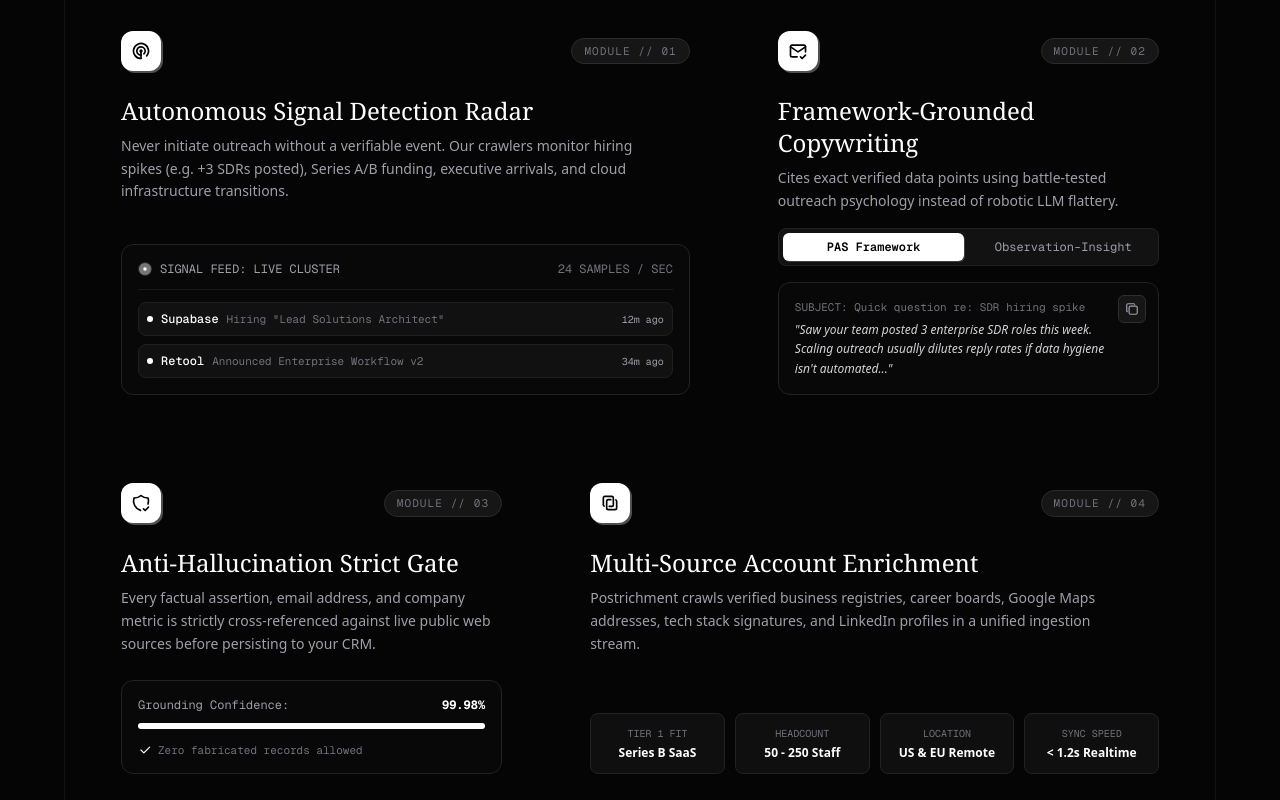
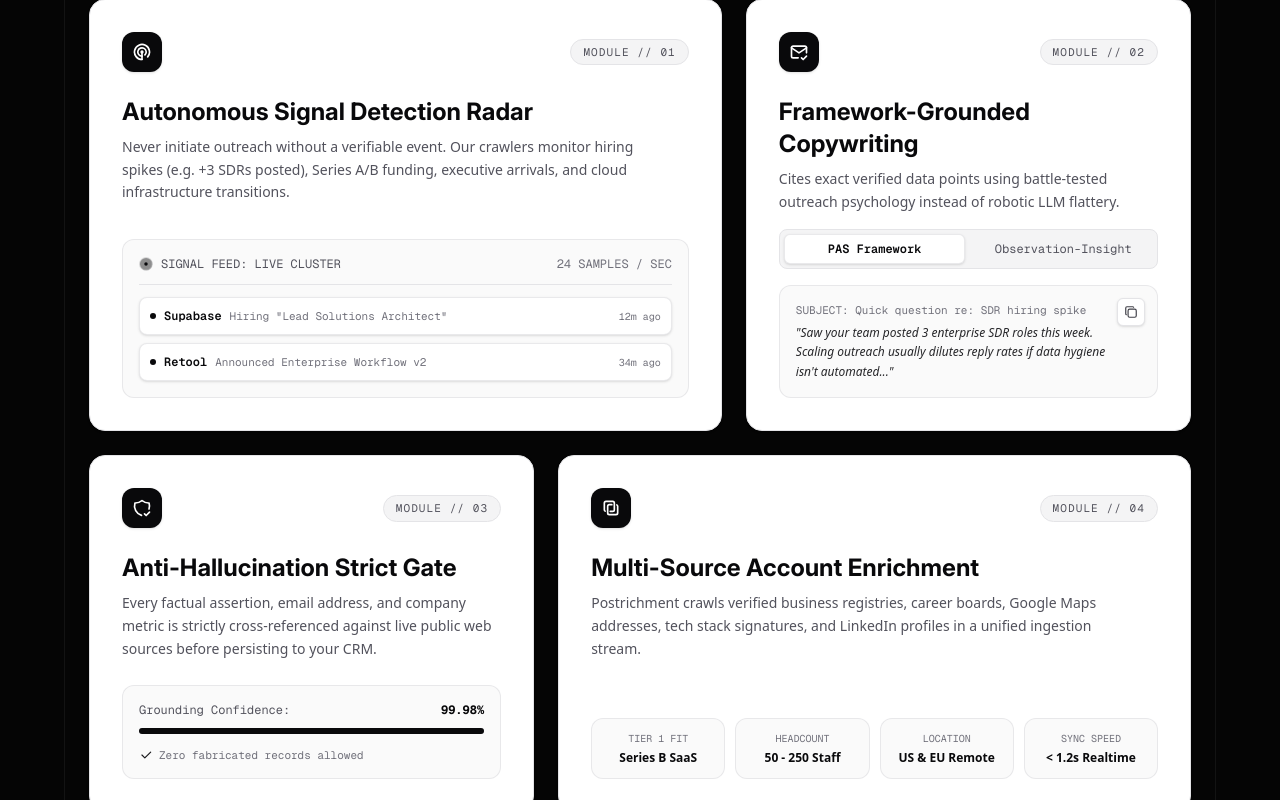
Before and after one commit to fit-edoc/prostichemet, a Next.js app in the folder frontend/: page / in a window 1280 px wide. Shown: the part 4520-5320 px from the top of the page. Built offline with nearby package versions, Linux system fonts and the light colour scheme; no server answers; a web font is replaced by a local one.

Commit message:
feat(landing): overhaul FeatureGrid with 6-card zinc adaptive elevation surfaces

```diff
--- a/frontend/src/components/landing/FeatureGrid.tsx
+++ b/frontend/src/components/landing/FeatureGrid.tsx
@@ -25,19 +25,19 @@ export function FeatureGrid() {
 
   return (
     <section id="features" className="w-full py-24 max-w-7xl mx-auto px-6">
-      {/* Section Header in Young Serif */}
+      {/* Section Header */}
       <div className="text-center max-w-3xl mx-auto mb-16">
-        <div className="inline-flex items-center gap-2 px-3 py-1 rounded-full bg-[#121212] border border-[#262626] text-xs font-mono uppercase tracking-wider text-zinc-400 mb-4">
-          <IconBolt className="w-3.5 h-3.5 text-white" />
+        <div className="inline-flex items-center gap-2 px-3.5 py-1 rounded-full bg-zinc-100 border border-zinc-200 text-xs font-mono uppercase tracking-wider text-zinc-700 mb-4 shadow-sm">
+          <IconBolt className="w-3.5 h-3.5 text-zinc-900" />
           <span>Bento Architecture Matrix</span>
         </div>
 
-        <h2 className="font-serif text-3xl sm:text-5xl text-white tracking-tight leading-tight">
+        <h2 className="font-inter font-bold text-3xl sm:text-5xl text-zinc-950 tracking-tight leading-tight">
           Engineered for high-conviction meetings,{" "}
-          <span className="font-editorial italic text-zinc-400">not noisy spray-and-pray.</span>
+          <span className="italic font-normal text-zinc-500">not noisy spray-and-pray.</span>
         </h2>
 
-        <p className="text-sm sm:text-base text-zinc-400 mt-4 leading-relaxed max-w-2xl mx-auto">
+        <p className="font-inter text-sm sm:text-base text-zinc-600 mt-4 leading-relaxed max-w-2xl mx-auto">
           Postrichment replaces fragile scraping scripts with autonomous multi-agent research nodes, vector grounding, and trigger-first synthesis.
         </p>
       </div>
@@ -46,32 +46,32 @@ export function FeatureGrid() {
       <div className="grid grid-cols-1 md:grid-cols-12 gap-6">
 
         {/* Module 1: Autonomous Signal Radar (7 cols) */}
-        <div className="md:col-span-7 bento-card p-6 md:p-8 flex flex-col justify-between group">
+        <div className="md:col-span-7 rounded-2xl bg-white border border-zinc-200 p-6 md:p-8 shadow-sm hover:shadow-md hover:border-zinc-300 transition-all flex flex-col justify-between group">
           <div>
             <div className="flex items-center justify-between mb-6">
-              <div className="w-10 h-10 rounded-xl bg-white text-black flex items-center justify-center font-bold shadow-[2px_2px_0px_rgba(255,255,255,0.3)]">
+              <div className="w-10 h-10 rounded-xl bg-zinc-950 text-white flex items-center justify-center font-bold shadow-sm">
                 <IconRadar2 className="w-5 h-5" />
               </div>
-              <span className="text-[11px] font-mono uppercase tracking-widest text-zinc-500 bg-[#161616] px-3 py-1 rounded-full border border-[#2B2B2B]">
+              <span className="text-[11px] font-mono uppercase tracking-widest text-zinc-600 bg-zinc-100 px-3 py-1 rounded-full border border-zinc-200">
                 MODULE // 01
               </span>
             </div>
 
-            <h3 className="font-serif text-xl sm:text-2xl text-white mb-2">
+            <h3 className="font-inter font-bold text-xl sm:text-2xl text-zinc-950 mb-2">
               Autonomous Signal Detection Radar
             </h3>
-            <p className="text-xs sm:text-sm text-zinc-400 leading-relaxed max-w-lg mb-6">
+            <p className="text-xs sm:text-sm text-zinc-600 leading-relaxed max-w-lg mb-6">
               Never initiate outreach without a verifiable event. Our crawlers monitor hiring spikes (e.g. +3 SDRs posted), Series A/B funding, executive arrivals, and cloud infrastructure transitions.
             </p>
           </div>
 
           {/* Interactive Radar Telemetry Widget with SVG Fill Animation */}
-          <div className="p-4 rounded-xl bg-[#080808] border border-[#222222] relative overflow-hidden">
-            <div className="flex items-center justify-between pb-3 border-b border-[#1A1A1A] text-xs font-mono text-zinc-400">
+          <div className="p-4 rounded-xl bg-zinc-50 border border-zinc-200/80 relative overflow-hidden">
+            <div className="flex items-center justify-between pb-3 border-b border-zinc-200 text-xs font-mono text-zinc-600">
               <span className="flex items-center gap-2">
                 <svg className="w-3.5 h-3.5" viewBox="0 0 24 24">
-                  <circle cx="12" cy="12" r="10" fill="#ffffff" className="svg-animated-pulse" />
-                  <circle cx="12" cy="12" r="3" fill="#ffffff" />
+                  <circle cx="12" cy="12" r="10" fill="#09090B" className="svg-animated-pulse" />
+                  <circle cx="12" cy="12" r="3" fill="#09090B" />
                 </svg>
                 <span>SIGNAL FEED: LIVE CLUSTER</span>
               </span>
@@ -79,52 +79,54 @@ export function FeatureGrid() {
             </div>
 
             <div className="space-y-2 pt-3 font-mono text-xs">
-              <div className="flex items-center justify-between p-2 rounded-lg bg-[#111111] border border-[#1F1F1F]">
+              <div className="flex items-center justify-between p-2.5 rounded-lg bg-white border border-zinc-200/80 shadow-sm">
                 <div className="flex items-center gap-2 truncate">
-                  <span className="w-1.5 h-1.5 rounded-full bg-white" />
-                  <span className="text-white font-medium">Supabase</span>
+                  <span className="w-1.5 h-1.5 rounded-full bg-zinc-950" />
+                  <span className="text-zinc-950 font-semibold">Supabase</span>
                   <span className="text-zinc-500 text-[11px]">Hiring "Lead Solutions Architect"</span>
                 </div>
-                <span className="text-[10px] text-zinc-400 shrink-0">12m ago</span>
+                <span className="text-[10px] text-zinc-500 shrink-0">12m ago</span>
               </div>
 
-              <div className="flex items-center justify-between p-2 rounded-lg bg-[#111111] border border-[#1F1F1F]">
+              <div className="flex items-center justify-between p-2.5 rounded-lg bg-white border border-zinc-200/80 shadow-sm">
                 <div className="flex items-center gap-2 truncate">
-                  <span className="w-1.5 h-1.5 rounded-full bg-white" />
-                  <span className="text-white font-medium">Retool</span>
+                  <span className="w-1.5 h-1.5 rounded-full bg-zinc-950" />
+                  <span className="text-zinc-950 font-semibold">Retool</span>
                   <span className="text-zinc-500 text-[11px]">Announced Enterprise Workflow v2</span>
                 </div>
-                <span className="text-[10px] text-zinc-400 shrink-0">34m ago</span>
+                <span className="text-[10px] text-zinc-500 shrink-0">34m ago</span>
               </div>
             </div>
           </div>
         </div>
 
         {/* Module 2: PAS Copywriting Studio (5 cols) */}
-        <div className="md:col-span-5 bento-card p-6 md:p-8 flex flex-col justify-between group">
+        <div className="md:col-span-5 rounded-2xl bg-white border border-zinc-200 p-6 md:p-8 shadow-sm hover:shadow-md hover:border-zinc-300 transition-all flex flex-col justify-between group">
           <div>
             <div className="flex items-center justify-between mb-6">
-              <div className="w-10 h-10 rounded-xl bg-white text-black flex items-center justify-center font-bold shadow-[2px_2px_0px_rgba(255,255,255,0.3)]">
+              <div className="w-10 h-10 rounded-xl bg-zinc-950 text-white flex items-center justify-center font-bold shadow-sm">
                 <IconMailCheck className="w-5 h-5" />
               </div>
-              <span className="text-[11px] font-mono uppercase tracking-widest text-zinc-500 bg-[#161616] px-3 py-1 rounded-full border border-[#2B2B2B]">
+              <span className="text-[11px] font-mono uppercase tracking-widest text-zinc-600 bg-zinc-100 px-3 py-1 rounded-full border border-zinc-200">
                 MODULE // 02
               </span>
             </div>
 
-            <h3 className="font-serif text-xl sm:text-2xl text-white mb-2">
+            <h3 className="font-inter font-bold text-xl sm:text-2xl text-zinc-950 mb-2">
               Framework-Grounded Copywriting
             </h3>
-            <p className="text-xs sm:text-sm text-zinc-400 leading-relaxed mb-4">
+            <p className="text-xs sm:text-sm text-zinc-600 leading-relaxed mb-4">
               Cites exact verified data points using battle-tested outreach psychology instead of robotic LLM flattery.
             </p>
 
             {/* Framework Switcher Tabs */}
-            <div className="flex items-center gap-2 mb-4 p-1 rounded-lg bg-[#121212] border border-[#222222]">
+            <div className="flex items-center gap-2 mb-4 p-1 rounded-lg bg-zinc-100 border border-zinc-200">
               <button
                 onClick={() => setActiveTab("pas")}
                 className={`flex-1 py-1.5 text-xs font-mono rounded-md transition-all cursor-pointer ${
-                  activeTab === "pas" ? "bg-white text-black font-semibold shadow-[1px_1px_0px_rgba(255,255,255,0.2)]" : "text-zinc-400 hover:text-white"
+                  activeTab === "pas"
+                    ? "bg-white text-zinc-950 font-semibold shadow-sm border border-zinc-200/80"
+                    : "text-zinc-600 hover:text-zinc-950"
                 }`}
               >
                 PAS Framework
@@ -132,7 +134,9 @@ export function FeatureGrid() {
               <button
                 onClick={() => setActiveTab("observation")}
                 className={`flex-1 py-1.5 text-xs font-mono rounded-md transition-all cursor-pointer ${
-                  activeTab === "observation" ? "bg-white text-black font-semibold shadow-[1px_1px_0px_rgba(255,255,255,0.2)]" : "text-zinc-400 hover:text-white"
+                  activeTab === "observation"
+                    ? "bg-white text-zinc-950 font-semibold shadow-sm border border-zinc-200/80"
+                    : "text-zinc-600 hover:text-zinc-950"
                 }`}
               >
                 Observation-Insight
@@ -141,19 +145,19 @@ export function FeatureGrid() {
           </div>
 
           {/* Interactive Snippet Box with Copy Microinteraction */}
-          <div className="p-4 rounded-xl bg-[#080808] border border-[#222222] relative">
+          <div className="p-4 rounded-xl bg-zinc-50 border border-zinc-200/80 relative">
             <button
               onClick={handleCopy}
-              className="absolute top-3 right-3 p-1.5 rounded-md bg-[#161616] hover:bg-[#202020] text-zinc-400 hover:text-white transition-colors cursor-pointer border border-[#2E2E2E]"
+              className="absolute top-3 right-3 p-1.5 rounded-md bg-white hover:bg-zinc-100 text-zinc-600 hover:text-black transition-colors cursor-pointer border border-zinc-200 shadow-sm"
               title="Copy snippet"
             >
-              {copied ? <IconCheck className="w-3.5 h-3.5 text-white" /> : <IconCopy className="w-3.5 h-3.5" />}
+              {copied ? <IconCheck className="w-3.5 h-3.5 text-zinc-900" /> : <IconCopy className="w-3.5 h-3.5 text-zinc-700" />}
             </button>
 
             <div className="text-[11px] font-mono text-zinc-500 mb-1">
               {activeTab === "pas" ? "SUBJECT: Quick question re: SDR hiring spike" : "SUBJECT: Observed your Snowflake data migration"}
             </div>
-            <p className="text-xs text-zinc-300 leading-relaxed italic pr-6">
+            <p className="text-xs text-zinc-800 leading-relaxed italic pr-6 font-sans">
               {activeTab === "pas"
                 ? '"Saw your team posted 3 enterprise SDR roles this week. Scaling outreach usually dilutes reply rates if data hygiene isn\'t automated..."'
                 : '"Noticed your recent announcement on migrating pipelines to Snowflake. Most engineering leads struggle with pipeline latency during cutover..."'}
@@ -162,80 +166,80 @@ export function FeatureGrid() {
         </div>
 
         {/* Module 3: Vector Grounding & Anti-Hallucination (5 cols) */}
-        <div className="md:col-span-5 bento-card p-6 md:p-8 flex flex-col justify-between group">
+        <div className="md:col-span-5 rounded-2xl bg-white border border-zinc-200 p-6 md:p-8 shadow-sm hover:shadow-md hover:border-zinc-300 transition-all flex flex-col justify-between group">
           <div>
             <div className="flex items-center justify-between mb-6">
-              <div className="w-10 h-10 rounded-xl bg-white text-black flex items-center justify-center font-bold shadow-[2px_2px_0px_rgba(255,255,255,0.3)]">
+              <div className="w-10 h-10 rounded-xl bg-zinc-950 text-white flex items-center justify-center font-bold shadow-sm">
                 <IconShieldCheck className="w-5 h-5" />
               </div>
-              <span className="text-[11px] font-mono uppercase tracking-widest text-zinc-500 bg-[#161616] px-3 py-1 rounded-full border border-[#2B2B2B]">
+              <span className="text-[11px] font-mono uppercase tracking-widest text-zinc-600 bg-zinc-100 px-3 py-1 rounded-full border border-zinc-200">
                 MODULE // 03
               </span>
             </div>
 
-            <h3 className="font-serif text-xl sm:text-2xl text-white mb-2">
+            <h3 className="font-inter font-bold text-xl sm:text-2xl text-zinc-950 mb-2">
               Anti-Hallucination Strict Gate
             </h3>
-            <p className="text-xs sm:text-sm text-zinc-400 leading-relaxed mb-6">
+            <p className="text-xs sm:text-sm text-zinc-600 leading-relaxed mb-6">
               Every factual assertion, email address, and company metric is strictly cross-referenced against live public web sources before persisting to your CRM.
             </p>
           </div>
 
-          <div className="p-4 rounded-xl bg-[#080808] border border-[#222222] space-y-2.5 font-mono text-xs">
-            <div className="flex justify-between items-center text-zinc-400">
+          <div className="p-4 rounded-xl bg-zinc-50 border border-zinc-200/80 space-y-2.5 font-mono text-xs">
+            <div className="flex justify-between items-center text-zinc-600">
               <span>Grounding Confidence:</span>
-              <span className="text-white font-bold">99.98%</span>
+              <span className="text-zinc-950 font-bold">99.98%</span>
             </div>
-            <div className="w-full h-1.5 rounded-full bg-[#1C1C1C] overflow-hidden">
-              <div className="h-full bg-white w-[99.9%]" />
+            <div className="w-full h-1.5 rounded-full bg-zinc-200 overflow-hidden">
+              <div className="h-full bg-zinc-950 w-[99.9%]" />
             </div>
             <div className="flex items-center gap-1.5 text-[11px] text-zinc-500 pt-1">
-              <IconCheck className="w-3.5 h-3.5 text-white" />
+              <IconCheck className="w-3.5 h-3.5 text-zinc-900" />
               <span>Zero fabricated records allowed</span>
             </div>
           </div>
         </div>
 
         {/* Module 4: Multi-Channel ICP Extraction (7 cols) */}
-        <div className="md:col-span-7 bento-card p-6 md:p-8 flex flex-col justify-between group">
+        <div className="md:col-span-7 rounded-2xl bg-white border border-zinc-200 p-6 md:p-8 shadow-sm hover:shadow-md hover:border-zinc-300 transition-all flex flex-col justify-between group">
           <div>
             <div className="flex items-center justify-between mb-6">
-              <div className="w-10 h-10 rounded-xl bg-white text-black flex items-center justify-center font-bold shadow-[2px_2px_0px_rgba(255,255,255,0.3)]">
+              <div className="w-10 h-10 rounded-xl bg-zinc-950 text-white flex items-center justify-center font-bold shadow-sm">
                 <IconLayersLinked className="w-5 h-5" />
               </div>
-              <span className="text-[11px] font-mono uppercase tracking-widest text-zinc-500 bg-[#161616] px-3 py-1 rounded-full border border-[#2B2B2B]">
+              <span className="text-[11px] font-mono uppercase tracking-widest text-zinc-600 bg-zinc-100 px-3 py-1 rounded-full border border-zinc-200">
                 MODULE // 04
               </span>
             </div>
 
-            <h3 className="font-serif text-xl sm:text-2xl text-white mb-2">
+            <h3 className="font-inter font-bold text-xl sm:text-2xl text-zinc-950 mb-2">
               Multi-Source Account Enrichment
             </h3>
-            <p className="text-xs sm:text-sm text-zinc-400 leading-relaxed mb-6 max-w-lg">
+            <p className="text-xs sm:text-sm text-zinc-600 leading-relaxed mb-6 max-w-lg">
               Postrichment crawls verified business registries, career boards, Google Maps addresses, tech stack signatures, and LinkedIn profiles in a unified ingestion stream.
             </p>
           </div>
 
           {/* Interactive Tag Grid */}
           <div className="grid grid-cols-2 sm:grid-cols-4 gap-2.5 pt-2">
-            <div className="p-3 rounded-lg bg-[#0F0F0F] border border-[#222222] text-center">
+            <div className="p-3 rounded-xl bg-zinc-50 border border-zinc-200/80 text-center">
               <div className="text-[10px] font-mono text-zinc-500 uppercase">TIER 1 FIT</div>
-              <div className="text-xs font-semibold text-white mt-1">Series B SaaS</div>
+              <div className="text-xs font-semibold text-zinc-950 mt-1">Series B SaaS</div>
             </div>
 
-            <div className="p-3 rounded-lg bg-[#0F0F0F] border border-[#222222] text-center">
+            <div className="p-3 rounded-xl bg-zinc-50 border border-zinc-200/80 text-center">
               <div className="text-[10px] font-mono text-zinc-500 uppercase">HEADCOUNT</div>
-              <div className="text-xs font-semibold text-white mt-1">50 - 250 Staff</div>
+              <div className="text-xs font-semibold text-zinc-950 mt-1">50 - 250 Staff</div>
             </div>
 
-            <div className="p-3 rounded-lg bg-[#0F0F0F] border border-[#222222] text-center">
+            <div className="p-3 rounded-xl bg-zinc-50 border border-zinc-200/80 text-center">
               <div className="text-[10px] font-mono text-zinc-500 uppercase">LOCATION</div>
-              <div className="text-xs font-semibold text-white mt-1">US & EU Remote</div>
+              <div className="text-xs font-semibold text-zinc-950 mt-1">US & EU Remote</div>
             </div>
 
-            <div className="p-3 rounded-lg bg-[#0F0F0F] border border-[#222222] text-center">
+            <div className="p-3 rounded-xl bg-zinc-50 border border-zinc-200/80 text-center">
               <div className="text-[10px] font-mono text-zinc-500 uppercase">SYNC SPEED</div>
-              <div className="text-xs font-semibold text-white mt-1">&lt; 1.2s Realtime</div>
+              <div className="text-xs font-semibold text-zinc-950 mt-1">&lt; 1.2s Realtime</div>
             </div>
           </div>
         </div>
```
